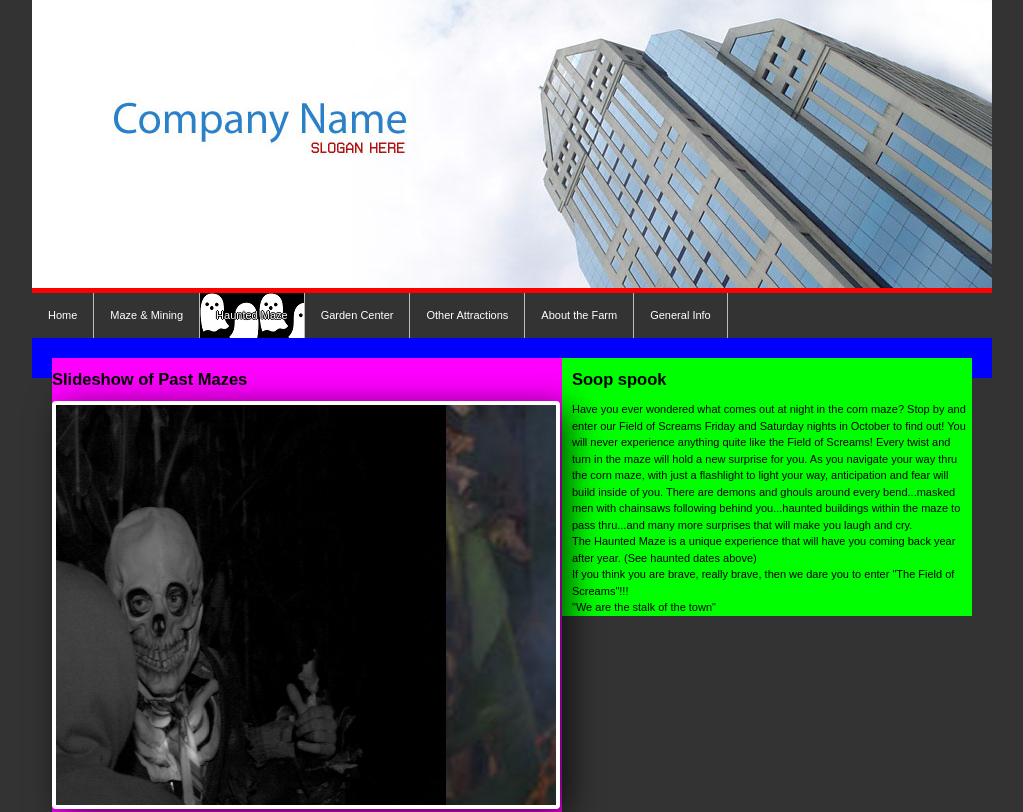
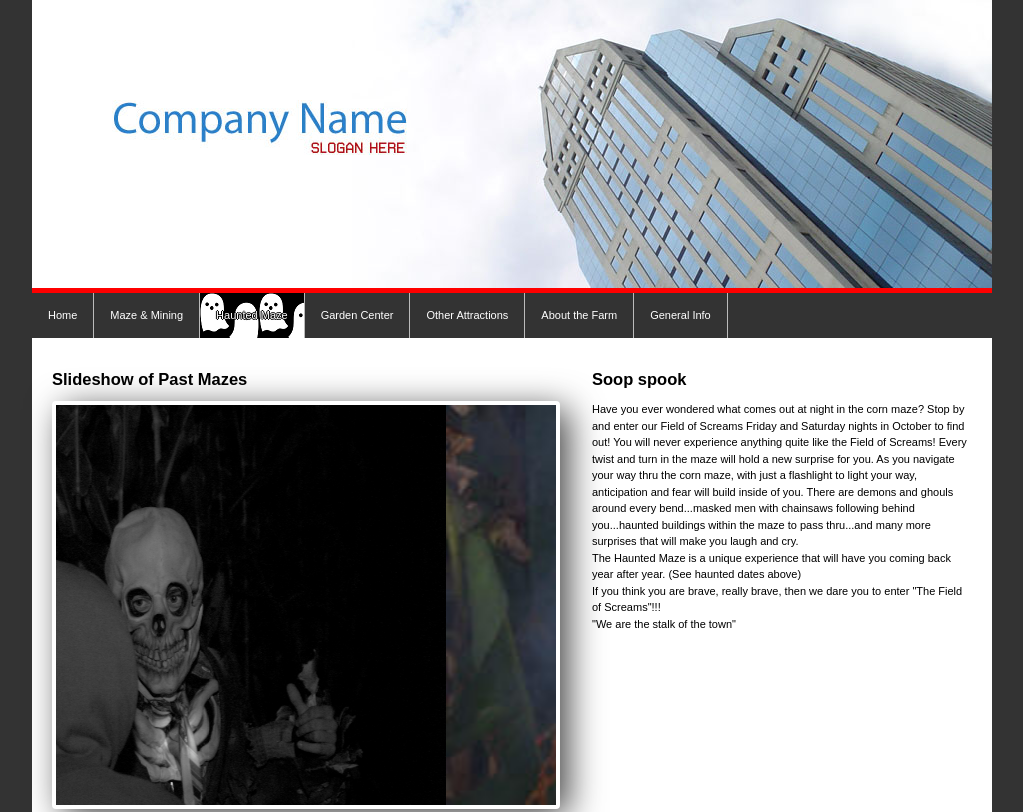
Before and after one commit to Pepper-Wood/SchuylerFarms, a plain HTML site: page haunted_maze.html in a window 1280 px wide. Shown: the top 812 px of the page, without its empty margins (128-1151 px from the left). Drawn offline with nearby package versions, Linux system fonts and the light colour scheme.

Commit message:
Fixed CSS for Haunted page
Now it looks right. Go figure that the cleaner div does stuff.

```diff
--- a/haunted_maze.html
+++ b/haunted_maze.html
@@ -54,8 +54,8 @@
 				</ul>
 				<div class="cleaner"></div>
 			</div>
-			<div id="templatemo_content" style="background-color:#0000ff;">
-				<div class="section_w510 fl" style="background-color:#ff00ff;">
+			<div id="templatemo_content">
+				<div class="section_w510 fl">
 					<h2>Slideshow of Past Mazes</h2>
 					<div class="flexslider" id="flexsliderStyle">
 						<ul class="slides">
@@ -68,15 +68,17 @@
 							<li><div class="carousel"><img src="images/haunted/zombie.jpg" /></div></li>
 						</ul>
 					</div>
+				<div class="cleaner"></div>
 				</div>
-				<div class="section_w410 fr" style="background-color:#00ff00;">
+				<div class="section_w410 fr">
 					<h2>Soop spook</h2>
 					<p>Have you ever wondered what comes out at night in the corn maze? Stop by and enter our Field of Screams Friday and Saturday nights in October to find out! You will never experience anything quite like the Field of Screams! Every twist and turn in the maze will hold a new surprise for you. As you navigate your way thru the corn maze, with just a flashlight to light your way, anticipation and fear will build inside of you. There are demons and ghouls around every bend...masked men with chainsaws following behind you...haunted buildings within the maze  to pass thru...and many more surprises that will make you laugh and cry.</p>
 					<p>The Haunted Maze is a unique experience that will have you coming back year after year. (See haunted dates above)</p>
 					<p>If you think you are brave, really brave, then we dare you to enter "The Field of Screams"!!!</p>
-
-                        "We are the stalk of the town"
+					<p>"We are the stalk of the town"</p>
+				<div class="cleaner"></div>
 				</div>
+			<div class="cleaner"></div>
 			</div>
 			<div id="templatemo_footer">
 				<div class="footer">
--- a/hauntedstyle.css
+++ b/hauntedstyle.css
@@ -314,8 +314,8 @@ img {
 }
 
 .section_w410 {
-	width: 400px;
-	padding-left: 10px;
+	width: 380px;
+	padding-left: 30px;
 }
 
 .image_wrapper_01 {
```
